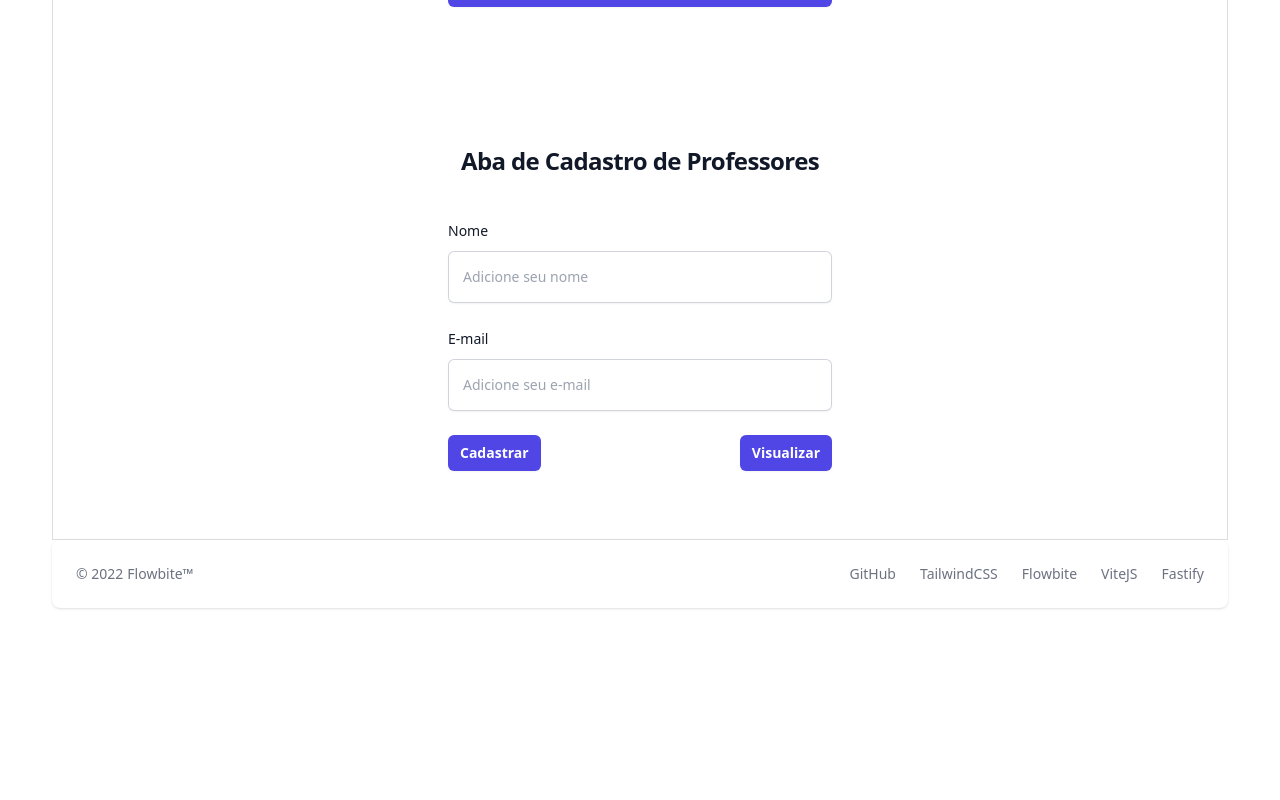
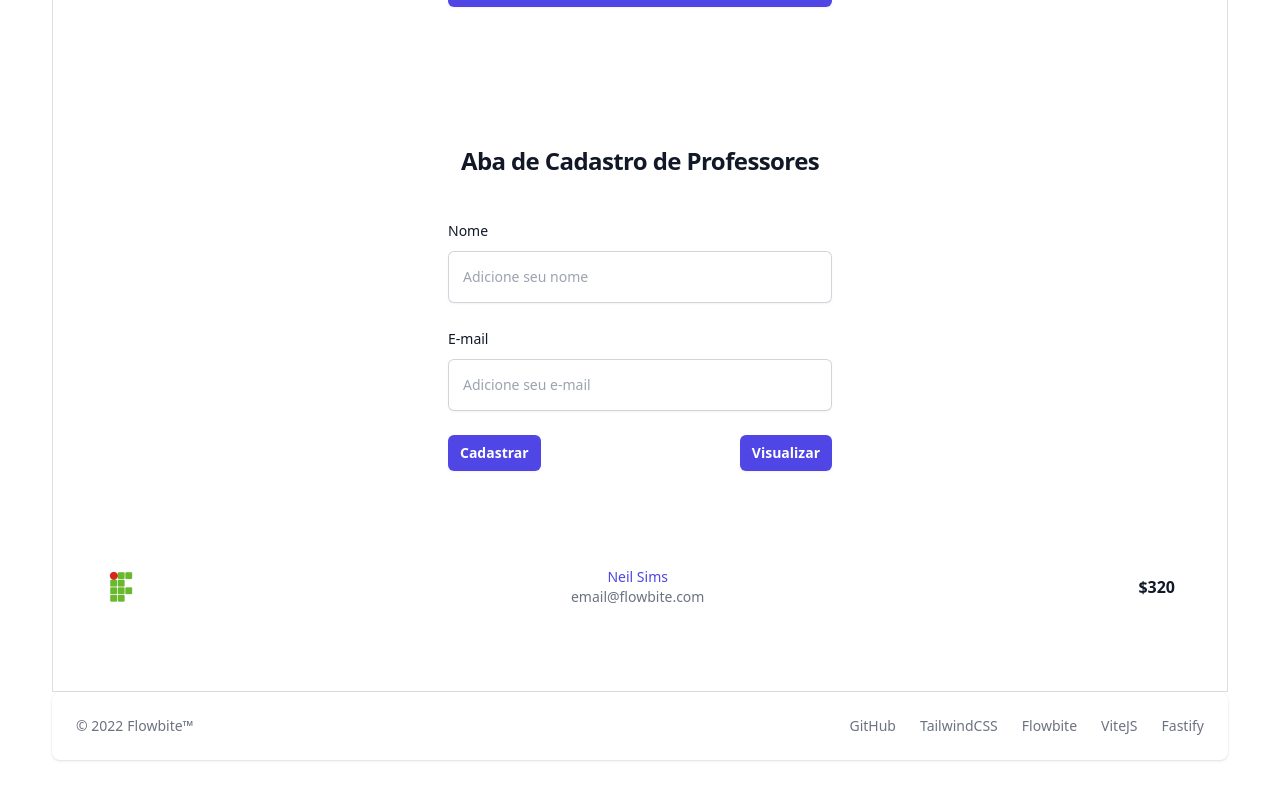
Before and after one commit to lucaxgomex/engenharia-software-4, a React (Vite) app in the folder frontend/: page / in a window 1280 px wide. Shown: the part 536-1336 px from the top of the page. Before the commit the page ends 1196 px from the top, so only its background shows below. Built offline with nearby package versions, Linux system fonts and the light colour scheme.

Commit message:
wip/development-reactjs-vite: testing list for users

```diff
--- /dev/null
+++ b/frontend/src/components/ListTestComponent/ListTestComponent.tsx
@@ -0,0 +1,30 @@
+import profile from '../../img/favicon/favicon-32x32.png';
+
+//<ul className="max-w-md divide-y divide-gray-200 dark:divide-gray-700">
+
+const ListTestComponent: React.FC = () => {
+    return (
+        <ul className="flex min-h-full flex-1 flex-col justify-center px-6 py-12 lg:px-8">
+            <li className="pb-3 sm:pb-4">
+                <div className="flex items-center space-x-4 rtl:space-x-reverse">
+                    <div className="flex-shrink-0">
+                        <img className="w-8 h-8" src={ profile } alt="Neil image"/>
+                    </div>
+                    <div className="flex-1 min-w-0">
+                        <p className="text-sm font-medium text-indigo-600 truncat">
+                        Neil Sims
+                        </p>
+                        <p className="text-sm text-gray-500 truncate dark:text-gray-400">
+                        email@flowbite.com
+                        </p>
+                    </div>
+                    <div className="inline-flex items-center text-base font-semibold text-gray-900 dark:text-white">
+                        $320
+                    </div>
+                </div>
+            </li>
+        </ul>
+    );
+}
+
+export default ListTestComponent;
--- a/frontend/src/components/TabComponent/TabComponent.tsx
+++ b/frontend/src/components/TabComponent/TabComponent.tsx
@@ -2,6 +2,7 @@ import React, { useState } from 'react';
 import AlunoForm from '../AlunoForm/AlunoForm';
 import DisciplinaForm from '../DisciplinaForm/DisciplinaForm';
 import ProfessorForm from '../ProfessorForm/ProfessorForm';
+import ListTestComponent from '../ListTestComponent/ListTestComponent';
 
 // Tipos para as abas
 type Tab = {
@@ -59,7 +60,8 @@ const TabComponent: React.FC = () => {
         { label: 'Professor',
           content: [
             <DisciplinaForm/>,
-            <ProfessorForm/>
+            <ProfessorForm/>,
+            <ListTestComponent/>
           ]
         },
 
--- a/frontend/src/pages/ListPage/ListProfessoresComponent/ListProfessoresComponent.tsx
+++ b/frontend/src/pages/ListPage/ListProfessoresComponent/ListProfessoresComponent.tsx
@@ -1,5 +1,6 @@
 import { useState, useEffect } from 'react';
 import { Professor } from '../../../interfaces/professor.interfaces';
+import profile from '../../../img/favicon/favicon-32x32.png';
 import axios from 'axios';
 
 const ListProfessoresComponent: React.FC = () => {
@@ -37,6 +38,44 @@ const ListProfessoresComponent: React.FC = () => {
 
     return (
         <div>
+            <ul className="flex min-h-full flex-1 flex-col justify-center px-6 py-12 lg:px-8">
+                <li className="pb-3 sm:pb-4">
+                    <div className="flex items-center space-x-4 rtl:space-x-reverse">
+                        <div className="flex-shrink-0">
+                            <img className="w-8 h-8" src={ profile } alt="Neil image"/>
+                        </div>
+                        <div className="flex-1 min-w-0">
+                            <p className="text-sm font-medium text-indigo-600 truncat">
+                                {users.map(user => (
+                                    <li key={ user.id }>
+                                        { user.name }
+                                    </li>
+                                ))}
+                            </p>
+
+                            <p className="text-sm text-gray-500 truncate dark:text-gray-400">
+                                {users.map(user => (
+                                    <li key={ user.id }>
+                                        Nome: { user.email }
+                                    </li>
+                                ))}
+                            </p>
+                        </div>
+
+                        <div className="inline-flex items-center text-base font-semibold text-gray-900">
+                            ???????????????????????????????????????
+                        </div>
+                    </div>
+                </li>
+            </ul>
+        </div>
+    );
+}
+
+export default ListProfessoresComponent;
+
+/*
+<div>
             <h1>Lista de Alunos</h1>
             <ul>
                 {users.map(user => (
@@ -46,7 +85,5 @@ const ListProfessoresComponent: React.FC = () => {
                 ))}
             </ul>
         </div>
-    );
-}
 
-export default ListProfessoresComponent;
+*/
```
